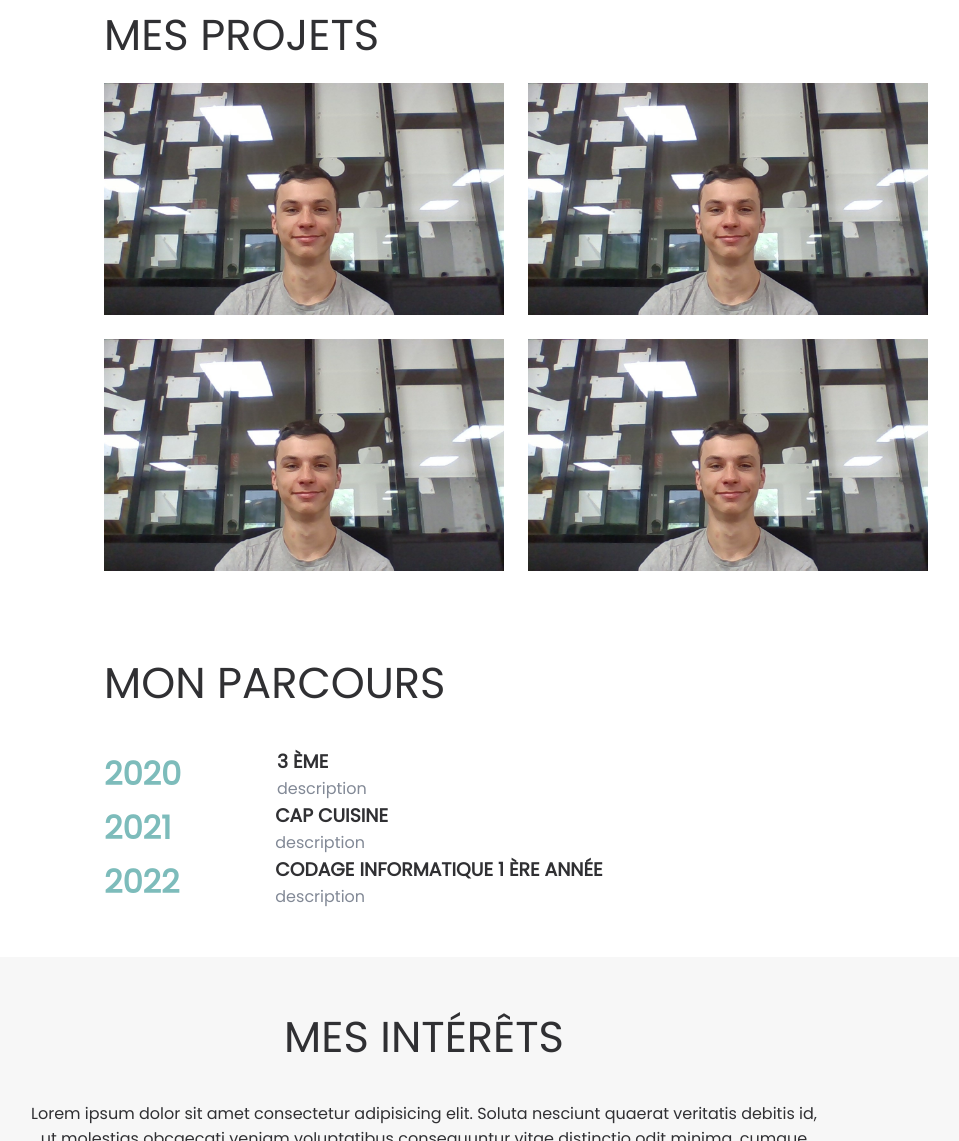
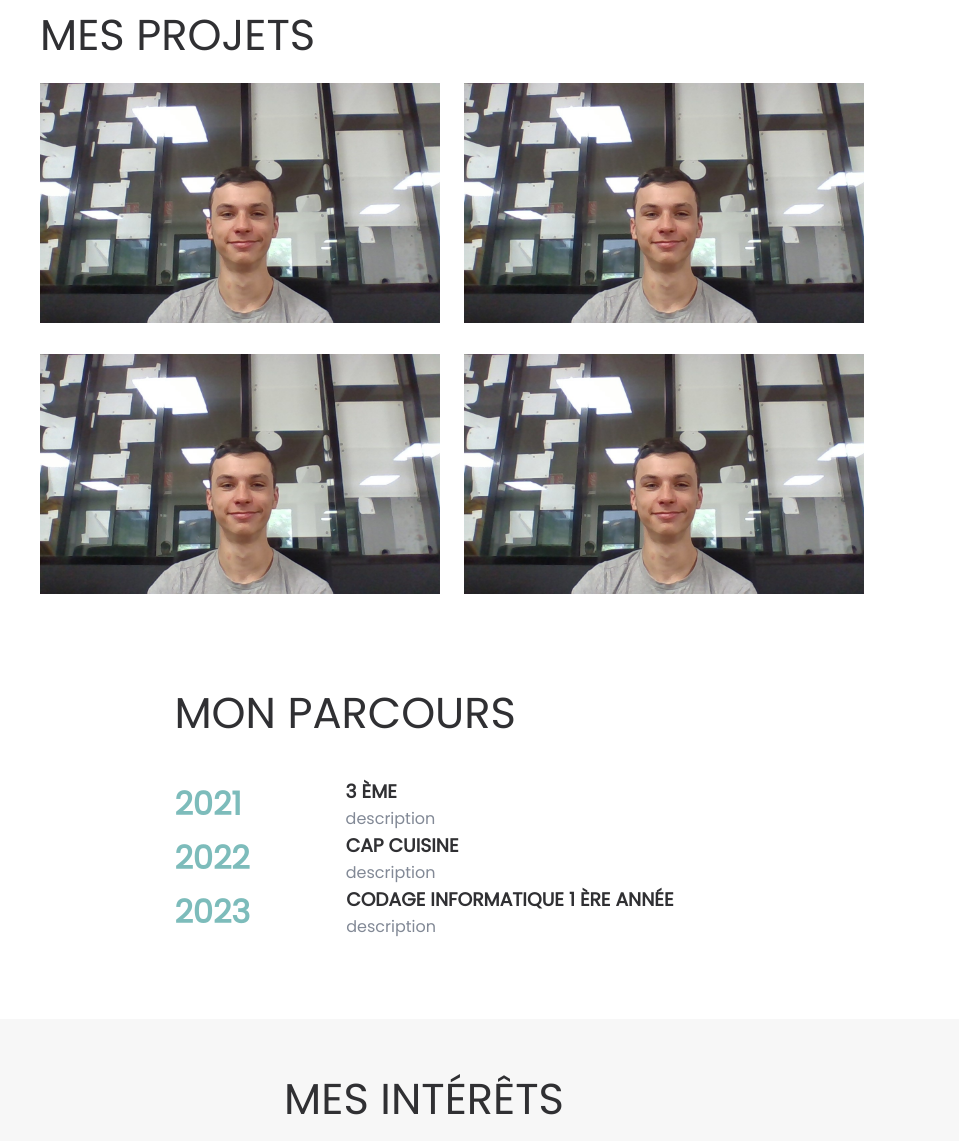
Before and after one commit to EthanPaleyron/projet-cv-ethan, a website built with Vite: page index.html in a window 1280 px wide. Shown: the part 1659-2800 px from the top of the page, without its empty margins (216-1175 px from the left). Built offline with nearby package versions, Linux system fonts and the light colour scheme; files whose address does not match are found by name.

Commit message:
bug css end

```diff
--- a/index.html
+++ b/index.html
@@ -46,7 +46,7 @@
       <img src="/public/img/ma_tete.jpg" alt="ma tête">
     </article>
 
-    <!-- mes projets -->
+    <!-- Citation Qualite -->
     <div class="citation_qualite">
       <blockquote>
         <cite>il vaut mieux une tortue🐢 qui avance, qu'un lapin🐰 qui reste sur place a manger des carotte🥕</cite>
@@ -58,7 +58,8 @@
       </ol>
     </div>
 
-    <div class="content_projets_parcours">
+    <!-- Mes projets -->
+    <div class="content_projets">
       <section class="mes_projets" id="mes_projets">
         <h2>Mes projets</h2>
         <div class="wrap-project">
@@ -96,25 +97,28 @@
           </article>
         </div>
       </section>
+    </div>
 
+    <!-- Mon parcours -->
+    <div class="content_parcours">
       <section class="mon_parcours" id="mon_parcours">
         <h2>Mon parcours</h2>
         <article>
-          <time>2020</time>
-          <div>
+          <time>2021</time>
+          <div class="margin_ol">
             <h3>3 ème</h3>
             <p>description</p>
           </div>
         </article>
         <article>
-          <time>2021</time>
-          <div class="margin_ol">
+          <time>2022</time>
+          <div>
             <h3>CAP cuisine</h3>
             <p>description</p>
           </div>
         </article>
         <article>
-          <time>2022</time>
+          <time>2023</time>
           <div>
             <h3>codage informatique 1 ère année</h3>
             <p>description</p>
@@ -123,6 +127,7 @@
       </section>
     </div>
 
+    <!-- Mes intérêts -->
     <article class="mes_intérêts" id="mes_intérêts">
       <h2>Mes intérêts</h2>
       <p>Lorem ipsum dolor sit amet consectetur adipisicing elit. Soluta nesciunt quaerat veritatis debitis id, ut
@@ -157,7 +162,7 @@
     </article>
   </main>
 
-  <!-- pourquoi eden school -->
+  <!-- Pourquoi Eden school ? -->
   <section class="pourquoi_eden_school">
     <h2>Pourquoi eden school ?</h2>
     <p>Lorem ipsum dolor sit amet consectetur adipisicing elit. Debitis assumenda maiores cumque, sed alias in quidem
--- a/scss/style.scss
+++ b/scss/style.scss
@@ -66,6 +66,9 @@ main {
 
         h1 {
             margin-bottom: 1rem;
+            font-size: 2rem;
+            font-weight: 400;
+            text-transform: uppercase;
         }
 
         img {
@@ -75,7 +78,7 @@ main {
         }
     }
 
-    // mes projets
+    // Citation Qualite
     .citation_qualite {
         height: 25rem;
         display: flex;
@@ -97,6 +100,7 @@ main {
             cite:before,
             cite:after {
                 content: ' " ';
+                font-size: 1.7rem;
             }
         }
 
@@ -127,16 +131,12 @@ main {
         }
     }
 
-    // mon parcours
-    .content_projets_parcours {
-        margin: 3rem 25%;
-        display: flex;
-        flex-direction: column;
-        justify-content: center;
-        width: 70%;
+    // Mes projets
+    .content_projets {
+        margin-left: 20%;
 
         .mes_projets {
-            margin-bottom: 5rem;
+            margin: 3rem 0 5rem;
             text-transform: uppercase;
 
             h2:first-child {
@@ -149,6 +149,7 @@ main {
                 display: flex;
                 flex-wrap: wrap;
                 gap: 1.5rem;
+                width: 100%;
 
                 article {
                     position: relative;
@@ -164,7 +165,7 @@ main {
                         color: $w;
                         line-height: 1rem;
                         width: 100%;
-                        height: 100%;
+                        height: 15rem;
                         background-color: $eden-school;
                         display: flex;
                         flex-direction: column;
@@ -184,14 +185,20 @@ main {
                     img {
                         object-fit: cover;
                         width: 25rem;
-                        height: 100%;
+                        height: 15rem;
                     }
                 }
             }
         }
+    }
+
+    // Mon parcours
+    .content_parcours {
+        display: flex;
+        flex-direction: column;
+        align-items: center;
 
         .mon_parcours {
-
             h2 {
                 margin-bottom: 2rem;
                 font-size: 2.7rem;
@@ -225,8 +232,9 @@ main {
         }
     }
 
-    // mes intérêts
+    // Mes intérêts
     .mes_intérêts {
+        margin: 5rem 0 3.5rem;
         text-align: center;
         background-color: $g;
         padding: 3rem 10rem;
@@ -279,9 +287,9 @@ main {
     }
 }
 
-// pourquoi eden school
+// Pourquoi Eden school ?
 .pourquoi_eden_school {
-    margin: 4rem 15rem 4.5rem;
+    margin: 0 15rem 4.5rem;
     text-align: center;
 
     h2 {
```
